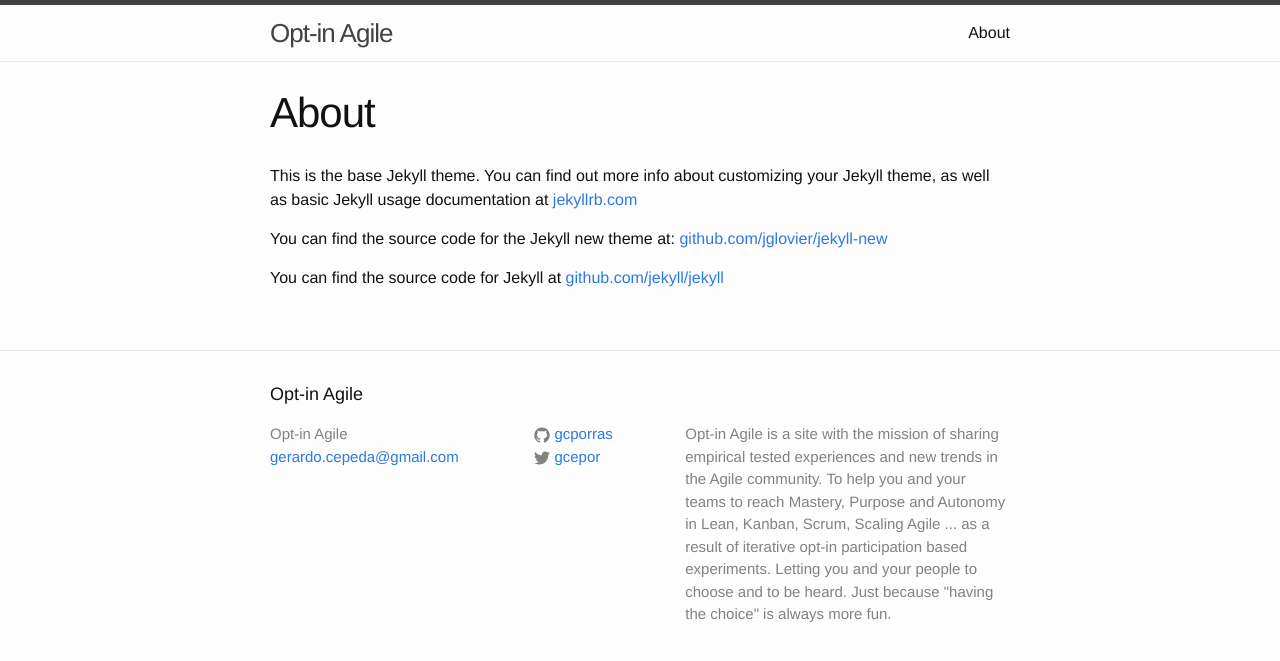
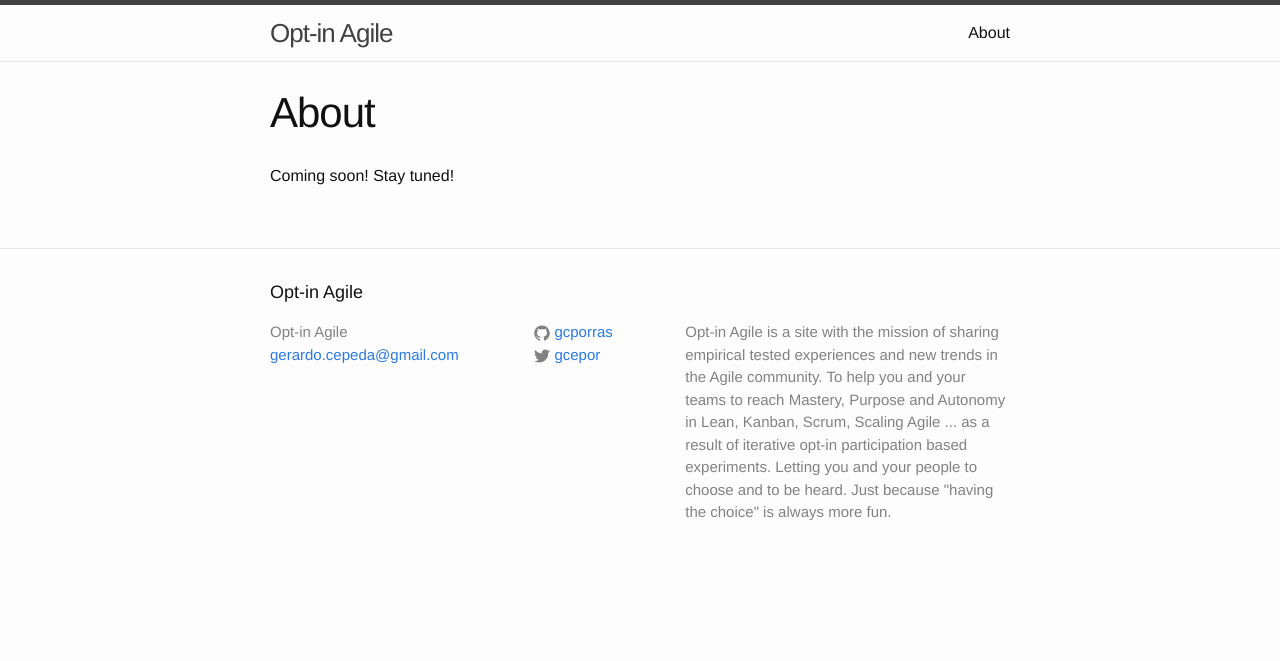
Before and after one commit to gcporras/gcporras.github.io, a Jekyll site: the page built from about.md, in a window 1280 px wide. Shown: the top 661 px of the page. Built offline with Jekyll 4.4.1, drawn with Linux system fonts in a browser that asks for light colours.

Commit message:
Clean page, to add information later

```diff
--- a/about.md
+++ b/about.md
@@ -4,8 +4,4 @@
 permalink: /about/
 ---
 
-This is the base Jekyll theme. You can find out more info about customizing your Jekyll theme, as well as basic Jekyll usage documentation at [jekyllrb.com](http://jekyllrb.com/)
-
-You can find the source code for the Jekyll new theme at: [github.com/jglovier/jekyll-new](https://github.com/jglovier/jekyll-new)
-
-You can find the source code for Jekyll at [github.com/jekyll/jekyll](https://github.com/jekyll/jekyll)
+Coming soon! Stay tuned!
```
